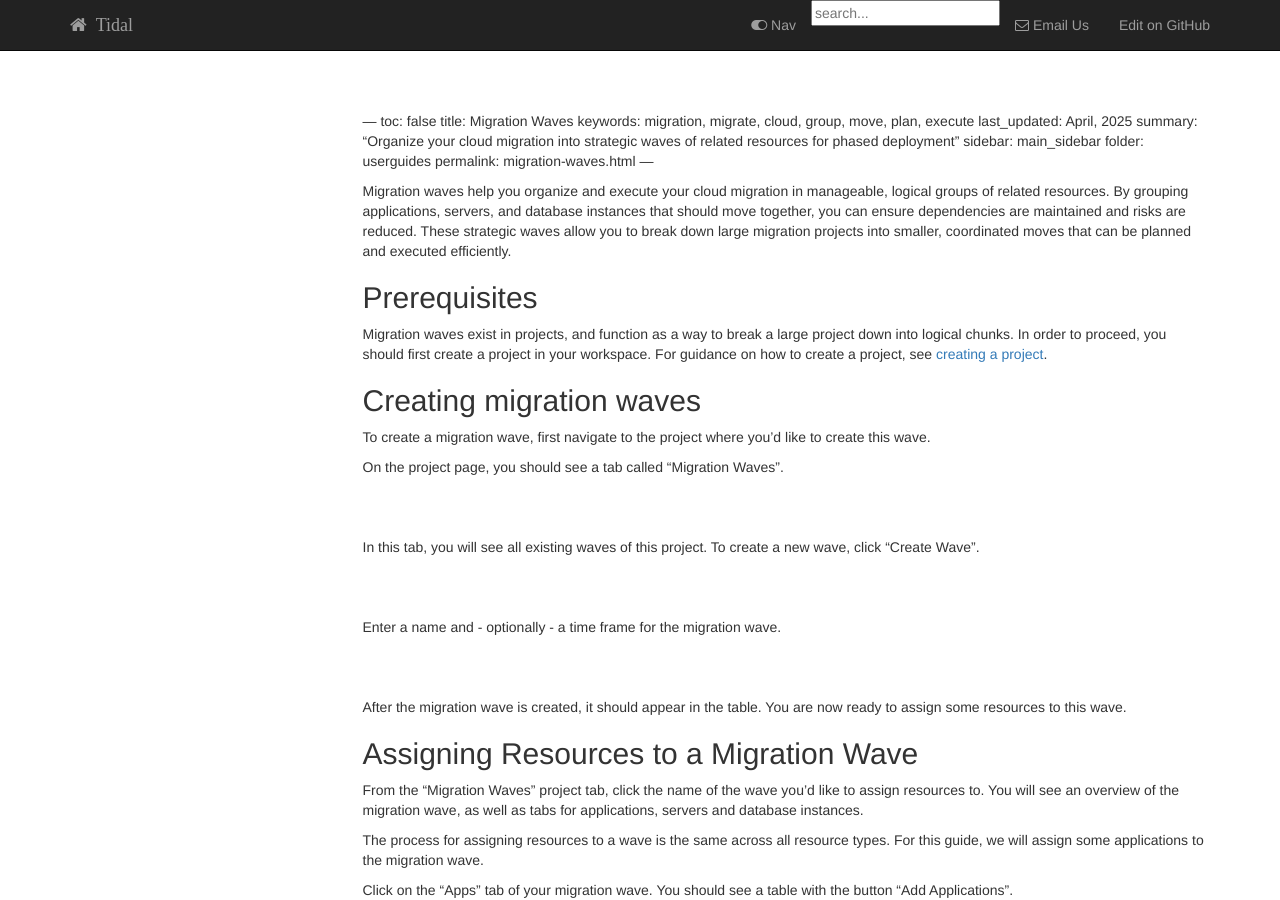
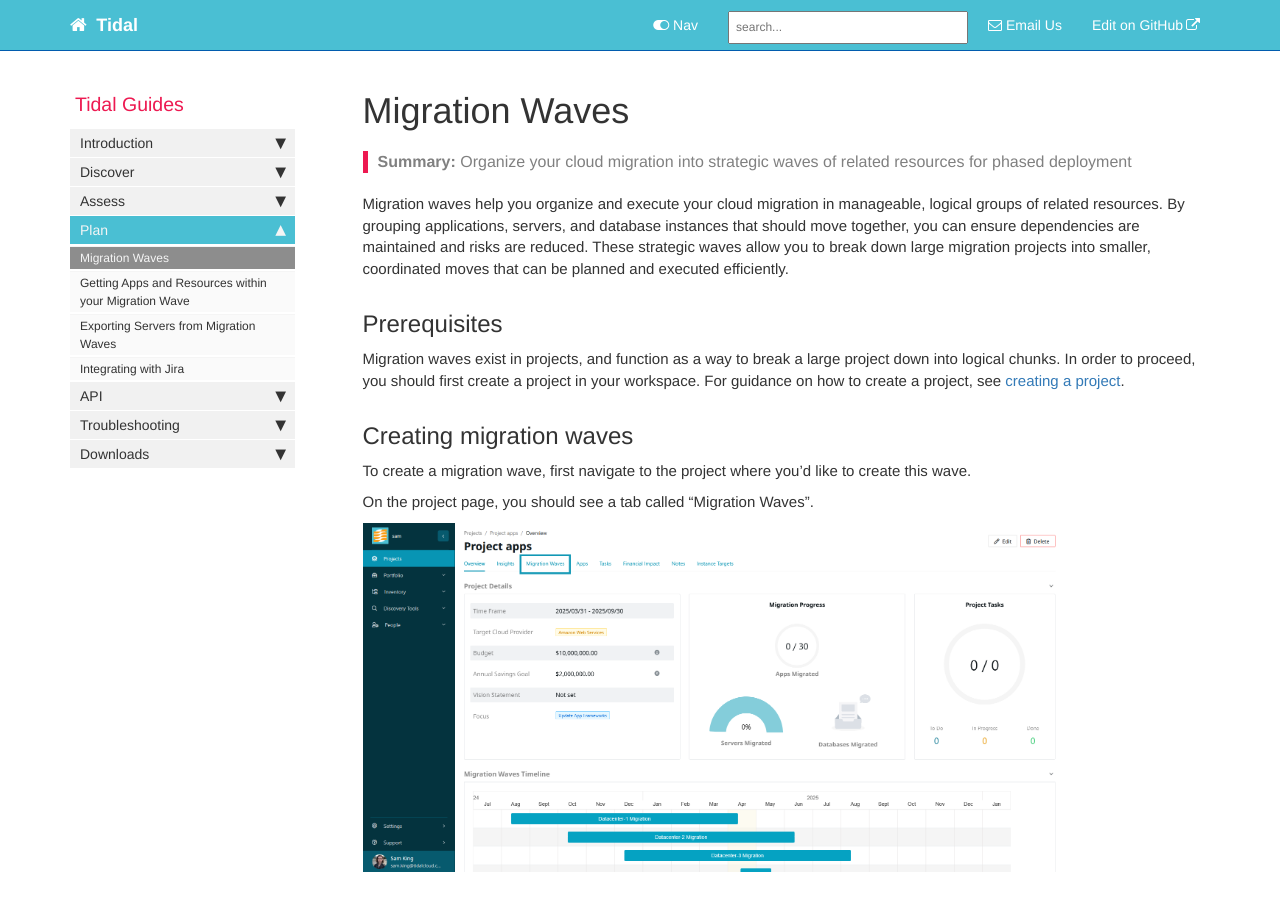
Before and after one commit to tidalmigrations/tidalmigrations.github.io, a Jekyll site: the page built from pages/user guides/migration_waves.md, in a window 1280 px wide and 900 px high. Built offline with Jekyll 4.4.1, drawn with Linux system fonts in a browser that asks for light colours; nearby versions of some CDN libraries; our own code applies the rules of GitHub Pages for plain Markdown files; library files that are not in the unit come from our copies; comment, search, counter and statistics services are not loaded; some of the changed text lies outside the part shown.

Commit message:
fixup! fix: fixed self-closing tags

```diff
--- a/pages/user guides/migration_waves.md
+++ b/pages/user guides/migration_waves.md
@@ -1,4 +1,4 @@
-<br/>---
+---
 toc: false
 title: Migration Waves
 keywords: migration, migrate, cloud, group, move, plan, execute
```
